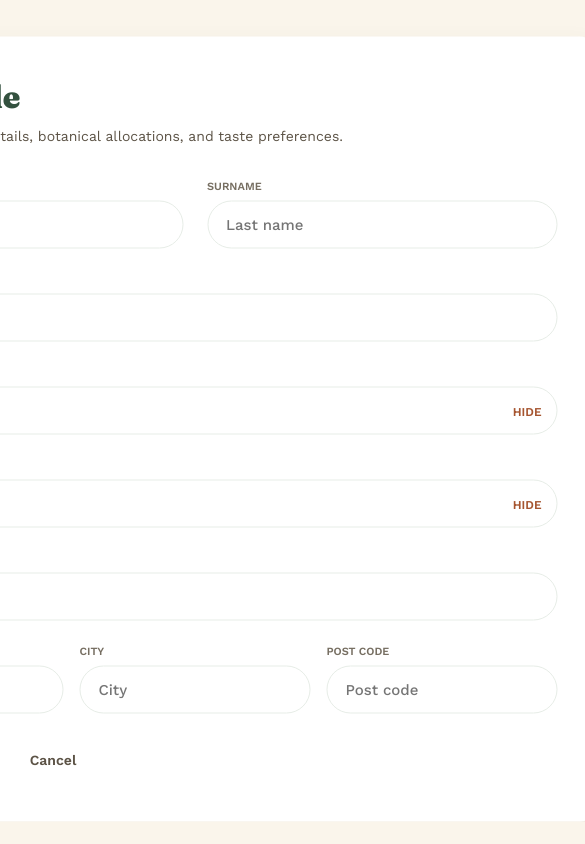
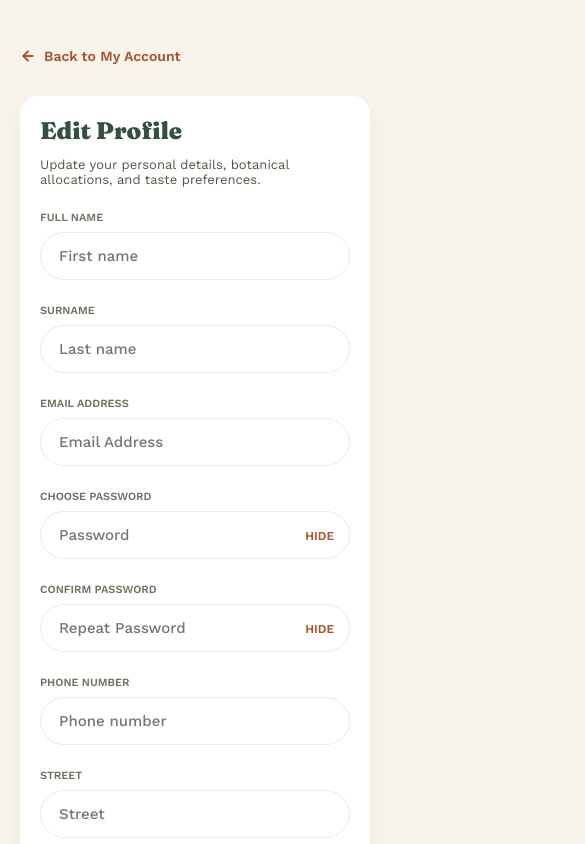
Before and after one commit to Wine-Library/frontend, a React (Vite) app: page /profile/change-data in a window 390 px wide. Shown: the top 844 px of the page, 585 px wide, since content can reach past the window. Built offline with nearby package versions, Linux system fonts and the light colour scheme; no server answers.

Commit message:
responsivePages done

```diff
--- a/src/Components/Profile/Profile.module.scss
+++ b/src/Components/Profile/Profile.module.scss
@@ -81,32 +81,75 @@
 }
 
 .profileCard {
+  display: none;
+
+  border-radius: 18px;
+  background: $color-bg-card;
+  box-shadow: 0 8px 24px 0 rgba(92, 83, 70, 0.07);
+
+  @include on-tablet {
+    display: flex;
+    padding: 24px;
+    flex-direction: column;
+    width: 100%;
+    align-items: flex-start;
+    gap: 24px;
+    align-self: stretch;
+  }
+
+  @include on-desktop {
+    height: fit-content;
     display: flex;
     width: 280px;
     padding: 32px;
     flex-direction: column;
     align-items: flex-start;
     gap: 32px;
+  }
+}
 
-  border-radius: 18px;
-  background: $color-bg-card;
-  box-shadow: 0 8px 24px 0 rgba(92, 83, 70, 0.07);
+.profileCardPhone {
+  display: flex;
+  padding: 20px;
+  align-items: center;
+  border-top: 1px solid #DCD0BD;
+  border-bottom: 1px solid #DCD0BD;
+  gap: 16px;
+  align-self: stretch;
+
+  margin-bottom: 16px;
+
+  @include on-tablet {
+    display: none;
+  }
 }
 
 .profileCardTop {
+  @include on-tablet {
+    display: flex;
+    align-items: center;
+    gap: 20px;
+    align-self: stretch;
+  }
+
+  @include on-desktop {
     display: flex;
     flex-direction: column;
     align-items: center;
     gap: 16px;
     align-self: stretch;
   }
+}
 
 .profileNavList {
   display: flex;
+  align-items: flex-start;
+  align-self: stretch;
+  gap: 8px;
+
+  @include on-desktop {
     flex-direction: column;
-  align-items: flex-start;
-  gap: 8px;
-  align-self: stretch;
+  }
 }
 
 .profileNav {
@@ -138,9 +181,14 @@
 }
 
 .profileCardName {
-  text-align: center;
   font-size: 22px;
   font-weight: 700;
+
+  text-align: start;
+
+  @include on-desktop {
+    text-align: center;
+  }
 }
 
 .profileCardText {
@@ -151,30 +199,47 @@
 
 .profileCardMemberSince {
   color: $color-text-tertiary;
-  text-align: center;
   font-family: $font-body;
   font-size: 12px;
   font-weight: 400;
+  text-align: start;
+
+  @include on-desktop {
+    text-align: center;
+  }
 }
 
 .profileNavItem {
   display: flex;
-  padding: 12px 16px;
+  padding: 0 0;
+  gap: 0;
   align-items: center;
-  gap: 12px;
   align-self: stretch;
   border-radius: $radius-pill;
   text-decoration: none;
 
   cursor: pointer;
-  width: 100%;
 
   color: $color-text-body;
   font-family: $font-body;
   font-size: 14px;
   transition: 0.3s;
   font-weight: 500;
+
+  @include on-tablet {
+    display: flex;
+    padding: 10px 16px;
+    gap: 8px;
   }
+
+  @include on-desktop {
+    display: flex;
+    padding: 12px 16px;
+    width: 100%;
+    gap: 12px;
+  }
+}
+
 .profileNavItem:hover {
   background-color: rgba($color-text-heading, 0.06);
   transition: 0.3s;
@@ -303,18 +368,30 @@
 }
 
 .profileContent {
-  display: grid;
+  display: flex;
+  flex-direction: column;
+  padding-block: 16px;
   @include content-padding-inline;
 
   width: 100%;
 
-  padding: 64px 0 100px 0;
+
+  @include on-tablet {
+    padding-block: 32px 64px;
+    gap: 32px;
+
+  }
+
+  @include on-desktop {
+    display: grid;
+    padding-block: 64px 100px;
     align-items: start;
     gap: 64px;
     grid-template-columns: auto 1fr;
     grid-template-areas:
       "profileCard profileRightWrap"
       "profileCard profileRightWrap";
+  }
 }
 
 .profileRightWrap {
--- a/src/Components/Profile/Profile.tsx
+++ b/src/Components/Profile/Profile.tsx
@@ -9,10 +9,12 @@ import userImage from '../../assets/useImg.png';
 import { getProfile } from '@/utils';
 import { formatAddress } from '@/utils/address';
 import grape from '../../assets/icons/grape.svg';
+import { useMediaQuery } from '@/utils/hooks';
 
 const Profile = () => {
   const { user, logout } = useAuth();
   const navigate = useNavigate();
+  const isTablet = useMediaQuery('(min-width: 640px) and (max-width: 1199.98px)');
 
   useEffect(() => {
     if (!user) {
@@ -27,6 +29,15 @@ const Profile = () => {
   return (
     <div className={clsx(s.profile)}>
       <Header />
+      <div className={s.profileCardPhone}>
+        <div className={s.profileImageWrap}>
+          <img src={userImage} alt="" className={s.profileImage} />
+        </div>
+        <div className={s.profileCardText}>
+          <h2 className={s.profileCardName}>{user.name} {user.surname}</h2>
+          <p className={s.profileCardMemberSince}>Member since 2023</p>
+        </div>
+      </div>
       <div className={s.profileContent}>
         <div className={s.profileCard}>
           <div className={s.profileCardTop}>
@@ -38,6 +49,7 @@ const Profile = () => {
               <p className={s.profileCardMemberSince}>Member since 2023</p>
             </div>
           </div>
+          {isTablet && <div className={s.profileLine}></div>}
           <nav className={s.profileNav}>
             <ul className={s.profileNavList}>
               <NavLink to="/profile" end className={getProfile(s)}>Profile</NavLink>
--- a/src/Components/ProfileDataChange/ProfileDataChange.module.scss
+++ b/src/Components/ProfileDataChange/ProfileDataChange.module.scss
@@ -2,32 +2,40 @@
 @import '../../styles/mixins.module';
 
 .profileDataChangeWrap {
-  position: absolute;
-  top: 48%;
-  left: 50%;
-  transform: translate(-50%, -50%);
-
-
+  @include content-padding-inline;
   overflow: hidden;
+  padding-block: 48px;
 }
 
 .profileDataChangeFullName {
   display: flex;
+  flex-direction: column;
   gap: 24px;
   width: 100%;
+
+  @include on-tablet {
+    flex-direction: row;
+  }
 }
 
 .profileDataChangeAddress {
   display: flex;
+  flex-direction: column;
   gap: 16px;
+  width: 100%;
+
+  @include on-tablet {
+    flex-direction: row;
+  }
 }
-
 
 .profileDataWrap {
   display: flex;
   flex-direction: column;
-  align-items: flex-start;
-  min-width: 760px;
+  align-items: stretch;
+  width: 100%;
+  max-width: 840px;
+  margin-inline: auto;
   gap: 32px;
 }
 
@@ -75,16 +83,25 @@
 
 .profileDataChange {
   display: flex;
-  padding: 40px;
-  max-width: 936px;
+  gap: 24px;
+  padding: 20px;
   flex-direction: column;
   align-items: flex-start;
-  gap: 36px;
   align-self: stretch;
 
   border-radius: 18px;
   background: $color-bg-card;
   box-shadow: 0 8px 24px 0 rgba(92, 83, 70, 0.07);
+
+  @include on-tablet {
+    padding: 32px;
+    gap: 28px;
+  }
+
+  @include on-desktop {
+    padding: 40px;
+    gap: 36px;
+  }
 }
 
 .profileDataChangeText {
@@ -96,15 +113,27 @@
 }
 
 .profileDataChangeName {
-  font-size: 32px;
+  font-size: 24px;
   font-weight: 900;
+
+  @include on-tablet {
+    font-size: 28px;
+  }
+
+  @include on-desktop {
+    font-size: 32px;
+  }
 }
 
 .profileDataChangeSub {
   color: $color-text-body;
   font-family: $font-body;
-  font-size: 14px;
+  font-size: 13px;
   font-weight: 400;
+
+  @include on-desktop {
+    font-size: 14px;
+  }
 }
 
 .profileDataChangeForm {
@@ -120,6 +149,7 @@
   position: relative;
   flex-direction: column;
   width: 100%;
+  min-width: 0;
   align-items: flex-start;
   gap: 8px;
   flex: 1 0 0;
@@ -199,6 +229,10 @@
   animation: slideUp 0.8s ease forwards;
 }
 
+.profileDataChangeButtons {
+  flex-wrap: wrap;
+}
+
 @keyframes slideUp {
   from { transform: translateY(20%); opacity: 0; }
   to { transform: translateY(0); opacity: 1; }
--- a/src/utils/hooks.ts
+++ b/src/utils/hooks.ts
@@ -44,6 +44,19 @@ export function useAsync<T>(
   return { data, loading, error, refetch: execute };
 }
 
+export function useMediaQuery(query: string) {
+  const [matches, setMatches] = useState(() => window.matchMedia(query).matches);
+
+  useEffect(() => {
+    const mql = window.matchMedia(query);
+    const handler = (e: MediaQueryListEvent) => setMatches(e.matches);
+    mql.addEventListener('change', handler);
+    return () => mql.removeEventListener('change', handler);
+  }, [query]);
+
+  return matches;
+}
+
 // Manual trigger — used by things like Login, forms, mutations
 export function useAsyncCallback<T>() {
   const [loading, setLoading] = useState(false);
```
Lines whose indentation alone changed are shown as unchanged.
